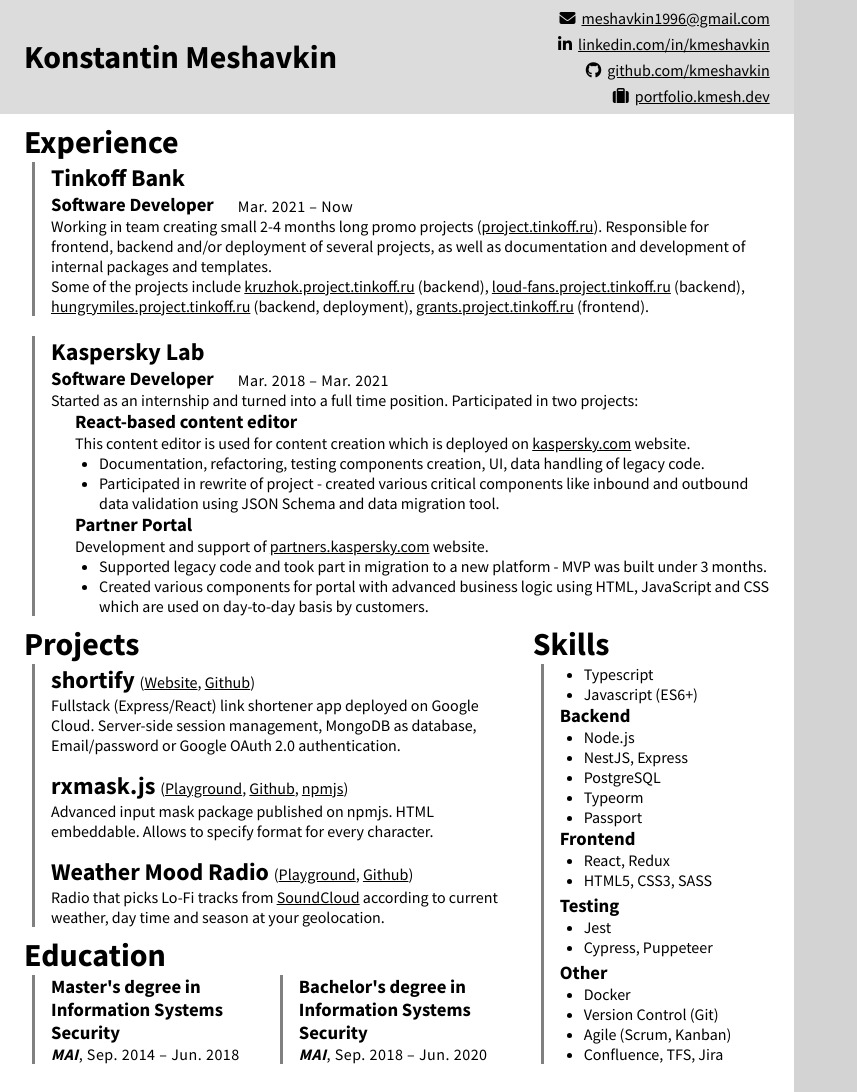
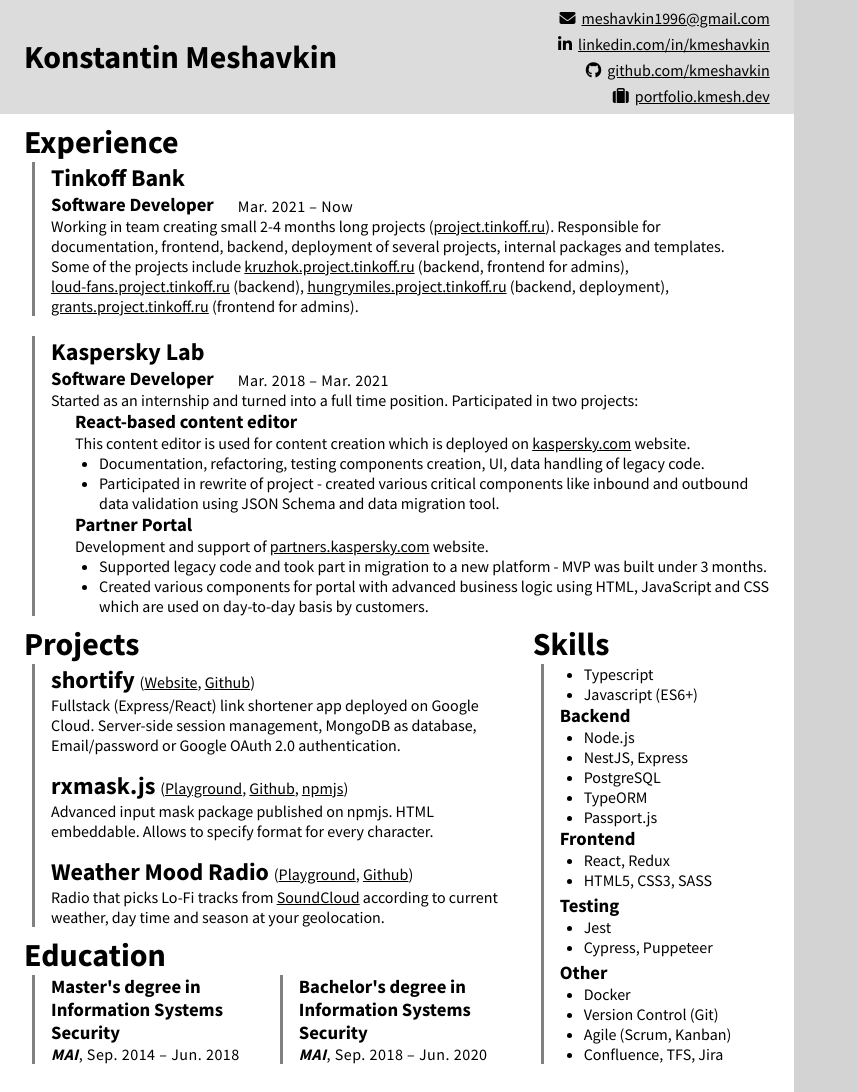
Before and after one commit to kmeshavkin/portfolio, a website: page resume.html in a window 1280 px wide. Shown: the whole page, without its empty margins (0-857 px from the left). Drawn offline with Linux system fonts and the light colour scheme.

Commit message:
Additional fixes of resume

```diff
--- a/resume.html
+++ b/resume.html
@@ -221,17 +221,24 @@
           <div class="date">Mar. 2021 – Now</div>
         </div>
         <p>
-          Working in team creating small 2-4 months long promo projects (<a
-            href="https://project.tinkoff.ru/"
-            target="_blank"
+          Working in team creating small 2-4 months long projects (<a href="https://project.tinkoff.ru/" target="_blank"
             >project.tinkoff.ru</a
-          >).
-          Responsible for frontend, backend and/or deployment of several projects, as well as documentation and development of internal packages and templates.</p>
-          <p>Some of the projects include <a href="https://kruzhok.project.tinkoff.ru/" target="_blank">kruzhok.project.tinkoff.ru</a> (backend),
-            <a href="https://loud-fans.project.tinkoff.ru/" target="_blank">loud-fans.project.tinkoff.ru</a> (backend),
-            <a href="https://hungrymiles.project.tinkoff.ru/" target="_blank">hungrymiles.project.tinkoff.ru</a> (backend, deployment),
-            <a href="https://grants.project.tinkoff.ru/" target="_blank">grants.project.tinkoff.ru</a> (frontend).
-          </ul>
+          >). Responsible for documentation, frontend, backend, deployment of several projects, internal packages and
+          templates.
+        </p>
+        <p>
+          Some of the projects include
+          <a href="https://kruzhok.project.tinkoff.ru/" target="_blank">kruzhok.project.tinkoff.ru</a> (backend,
+          frontend for admins),
+        </p>
+        <p>
+          <a href="https://loud-fans.project.tinkoff.ru/" target="_blank">loud-fans.project.tinkoff.ru</a> (backend),
+          <a href="https://hungrymiles.project.tinkoff.ru/" target="_blank">hungrymiles.project.tinkoff.ru</a> (backend,
+          deployment),
+        </p>
+        <p>
+          <a href="https://grants.project.tinkoff.ru/" target="_blank">grants.project.tinkoff.ru</a> (frontend for
+          admins).
         </p>
       </div>
       <br />
@@ -264,7 +271,9 @@
               <a href="https://partners.kaspersky.com/" target="_blank">partners.kaspersky.com</a> website.
             </p>
             <ul>
-              <li>Supported legacy code and took part in migration to a new platform - MVP was built under 3 months.</li>
+              <li>
+                Supported legacy code and took part in migration to a new platform - MVP was built under 3 months.
+              </li>
               <li>
                 Created various components for portal with advanced business logic using HTML, JavaScript and CSS which
                 are used on day-to-day basis by customers.
@@ -355,8 +364,8 @@
                 <li>Node.js</li>
                 <li>NestJS, Express</li>
                 <li>PostgreSQL</li>
-                <li>Typeorm</li>
-                <li>Passport</li>
+                <li>TypeORM</li>
+                <li>Passport.js</li>
               </ul>
               <h3>Frontend</h3>
               <ul>
```
Also changed, not shown: 2 other files.
